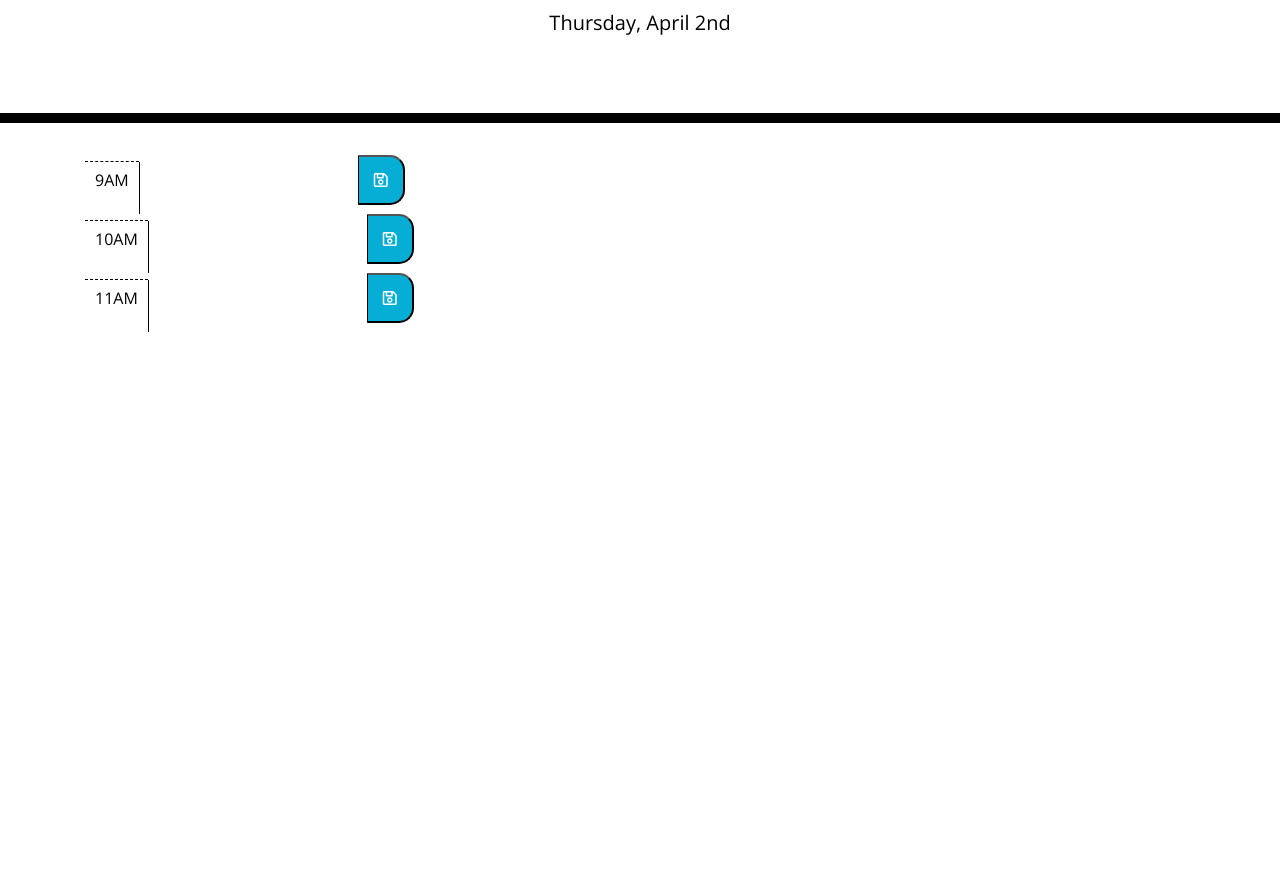
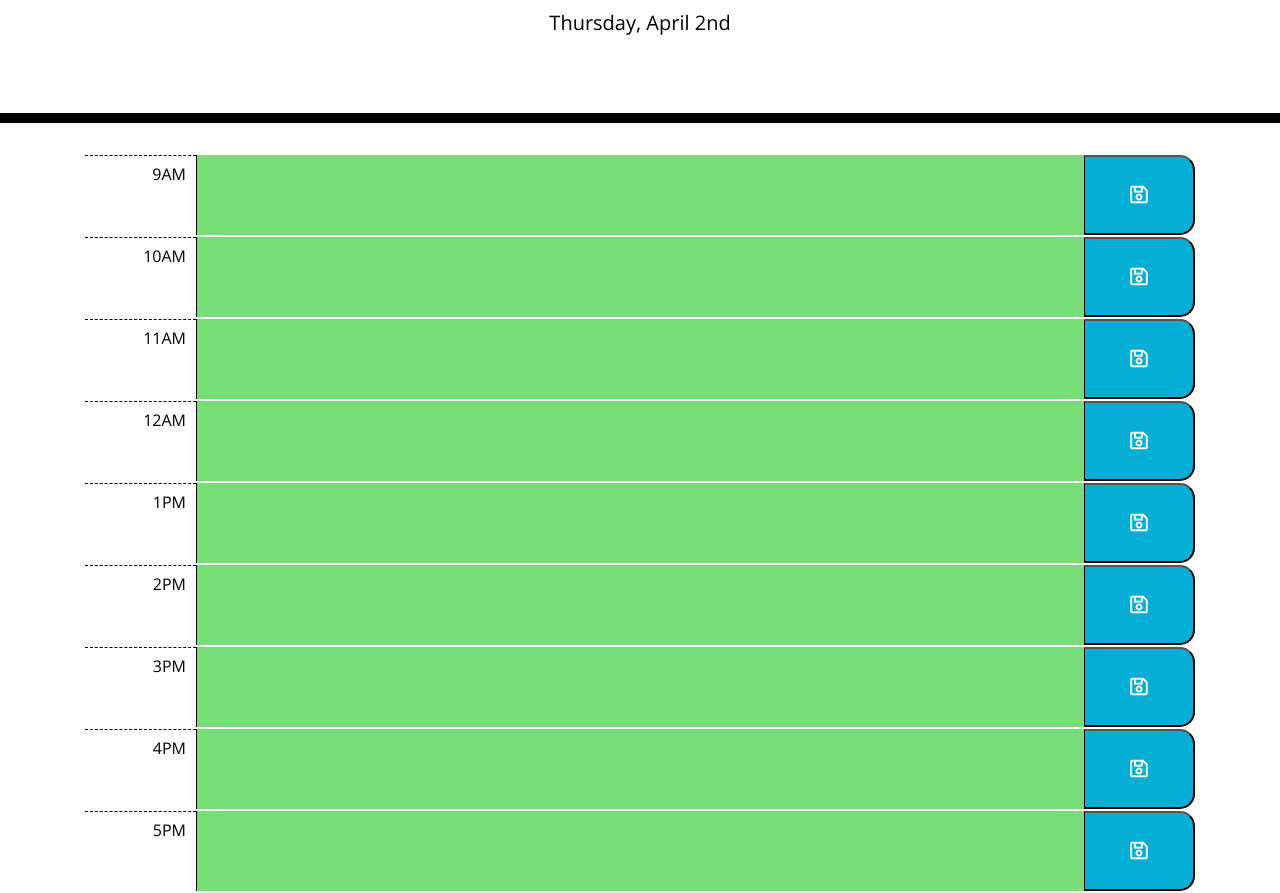
Before and after one commit to leoNLe/WorkdayScheduler, a plain HTML site: page index.html in a window 1280 px wide. Shown: the part 181-1074 px from the top of the page. Before the commit the page ends 800 px from the top, so only its background shows below. Drawn offline with nearby package versions, Linux system fonts and the light colour scheme.

Commit message:
completed css and js code for functionality

```diff
--- a/index.html
+++ b/index.html
@@ -23,18 +23,48 @@
         <!-- Timeblocks go here -->
 
         <div class="time-block ">
-            <p class="hour" >9AM</p>
-            <textarea class="" time="9"></textarea>
+            <p class="hour">9AM</p>
+            <textarea class="description" time="9"></textarea>
             <button class="saveBtn"> <i class="far fa-save"></i></button>
         </div>
         <div class="time-block">
             <p class="hour" >10AM</p>
-            <textarea class="" time="10"></textarea>
+            <textarea class="description" time="10"></textarea>
             <button class="saveBtn"> <i class="far fa-save"></i></button>
         </div>
         <div class="time-block">
             <p class="hour" >11AM</p>
-            <textarea class="" time="11"></textarea>
+            <textarea class="description" time="11"></textarea>
+            <button class="saveBtn"> <i class="far fa-save"></i></button>
+        </div>
+        <div class="time-block">
+            <p class="hour" >12AM</p>
+            <textarea class="description" time="12"></textarea>
+            <button class="saveBtn"> <i class="far fa-save"></i></button>
+        </div>
+        <div class="time-block">
+            <p class="hour">1PM</p>
+            <textarea class="description" time="13"></textarea>
+            <button class="saveBtn"> <i class="far fa-save"></i></button>
+        </div>
+        <div class="time-block">
+            <p class="hour" >2PM</p>
+            <textarea class="description" time="14"></textarea>
+            <button class="saveBtn"> <i class="far fa-save"></i></button>
+        </div>
+        <div class="time-block">
+            <p class="hour" >3PM</p>
+            <textarea class="description" time="15"></textarea>
+            <button class="saveBtn"> <i class="far fa-save"></i></button>
+        </div>
+        <div class="time-block">
+            <p class="hour" >4PM</p>
+            <textarea class="description" time="16"></textarea>
+            <button class="saveBtn"> <i class="far fa-save"></i></button>
+        </div>
+        <div class="time-block">
+            <p class="hour" >5PM</p>
+            <textarea class="description" time="17"></textarea>
             <button class="saveBtn"> <i class="far fa-save"></i></button>
         </div>
     </div>
--- a/script.js
+++ b/script.js
@@ -26,9 +26,9 @@ function getDate() {
     let monthsArr = ["January", "February", "March", "April", "May", "June", "July", "August",
                 "September", "October", "November", "December"];
 
-
     let printString = `${daysArr[curDate.getDay()]}, ${monthsArr[curDate.getMonth()]}\
  ${formatDate(curDate.getDate())}`;
+
     return printString;
 }
 
@@ -37,16 +37,34 @@ function init() {
     //Check if there is already schedule in localStorage
     if(localStorage.getItem("schedule")) {
         schedule = JSON.parse(localStorage.getItem("schedule"));
-        //Grab all textarea in time-block and iterating through the entire array of textArea;
-        $.each( $(".time-block > textarea"),  ( index , element) => {
-            let timeSlot = $(element).attr("time");
-            if(schedule[timeSlot]){
-                $(element).text(schedule[timeSlot]);
-            }
-        })
     } else {
         schedule = {};
     }
+
+    curHour = curDate.getHours();
+    //Grab all textarea and iterating through the entire array and update textarea value and color;
+    $.each( $(".time-block > textarea"),  ( index , textArea) => {
+
+        //Grab the textarea inside the div.time-block
+        let timeSlot = parseInt($(textArea).attr("time"));
+        //Update info for timeSlot if there is value in schedule
+        if(schedule[timeSlot])
+            $(textArea).text(schedule[timeSlot]);
+
+        //  Update class(.past .present .future)
+        if(timeSlot === curHour) {
+            replaceClass(textArea, "past future", "present");
+        } else if(timeSlot < curHour) {
+            replaceClass(textArea, "present future", "past");
+        } else {
+            replaceClass(textArea, "past present", "future");
+        }
+    })
+}
+
+function replaceClass(element, toRemove, toAdd) {
+    $(element).removeClass(toRemove);
+    $(element).addClass(toAdd);
 }
 
 function saveToLocal(){
--- a/style.css
+++ b/style.css
@@ -28,6 +28,7 @@ textarea {
 
 .description {
     white-space: pre-wrap;
+    flex-basis: 80%;
 }
 
 .time-block {
@@ -35,7 +36,9 @@ textarea {
     border-radius: 15px; */
     display: flex;
     flex-direction: row;
-    align-items: baseline;
+    margin-bottom: 2px;
+
+    height: 5rem;
 }
 
 .row {
@@ -50,6 +53,8 @@ textarea {
     color: #000000;
     border-top: 1px dashed #000000;
     padding: 10px;
+    flex-basis: 10%;
+    text-align: right;
 }
 
 .past {
@@ -74,10 +79,12 @@ textarea {
     background-color: #06AED5;
     color: white;
 
-    padding: 15px;
+   flex-basis: 10%;
 }
-
-.saveBtn i:hover {
+.saveBtn{
     font-size: 20px;
+}
+.saveBtn:hover {
+    font-size: 50px;
     transition: all .3s ease-in-out;
 }
```
